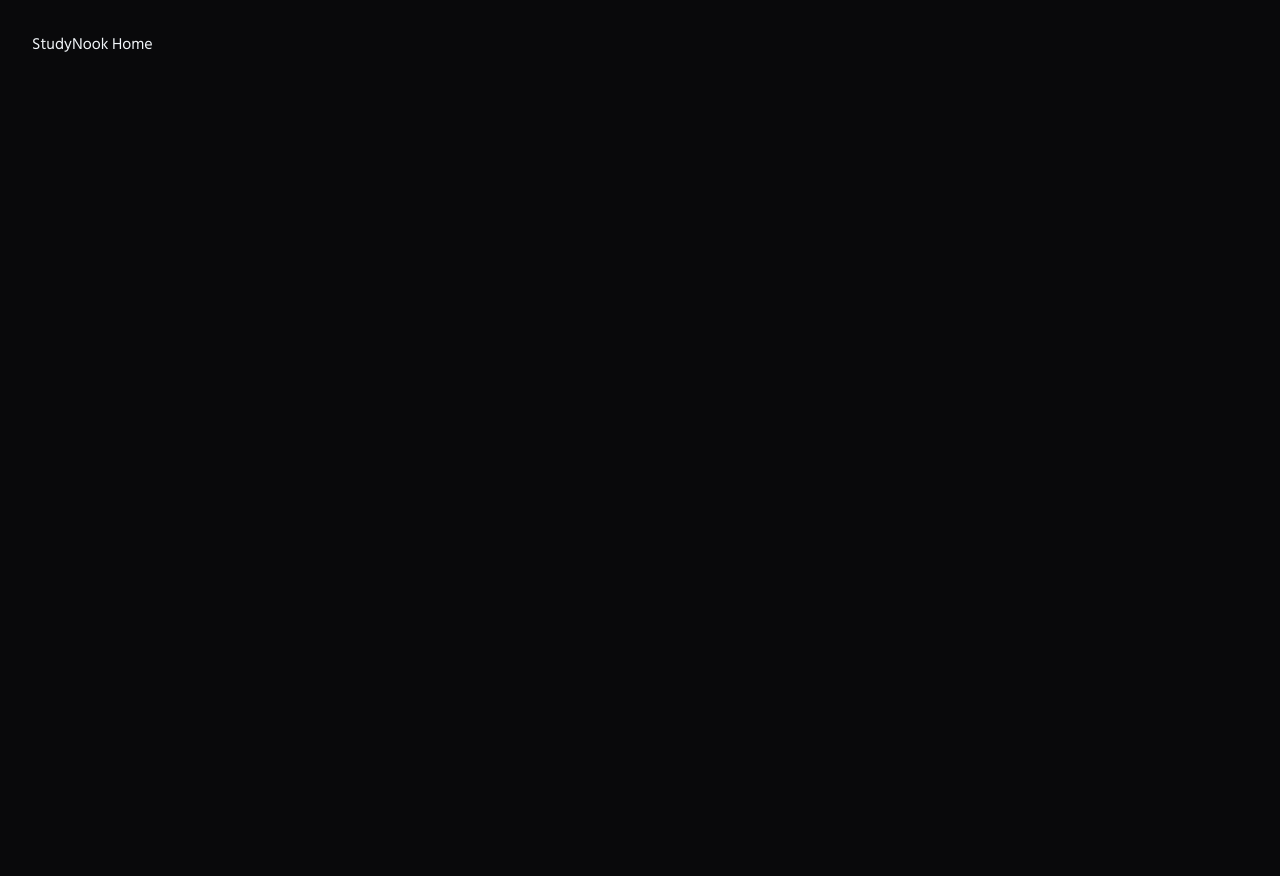
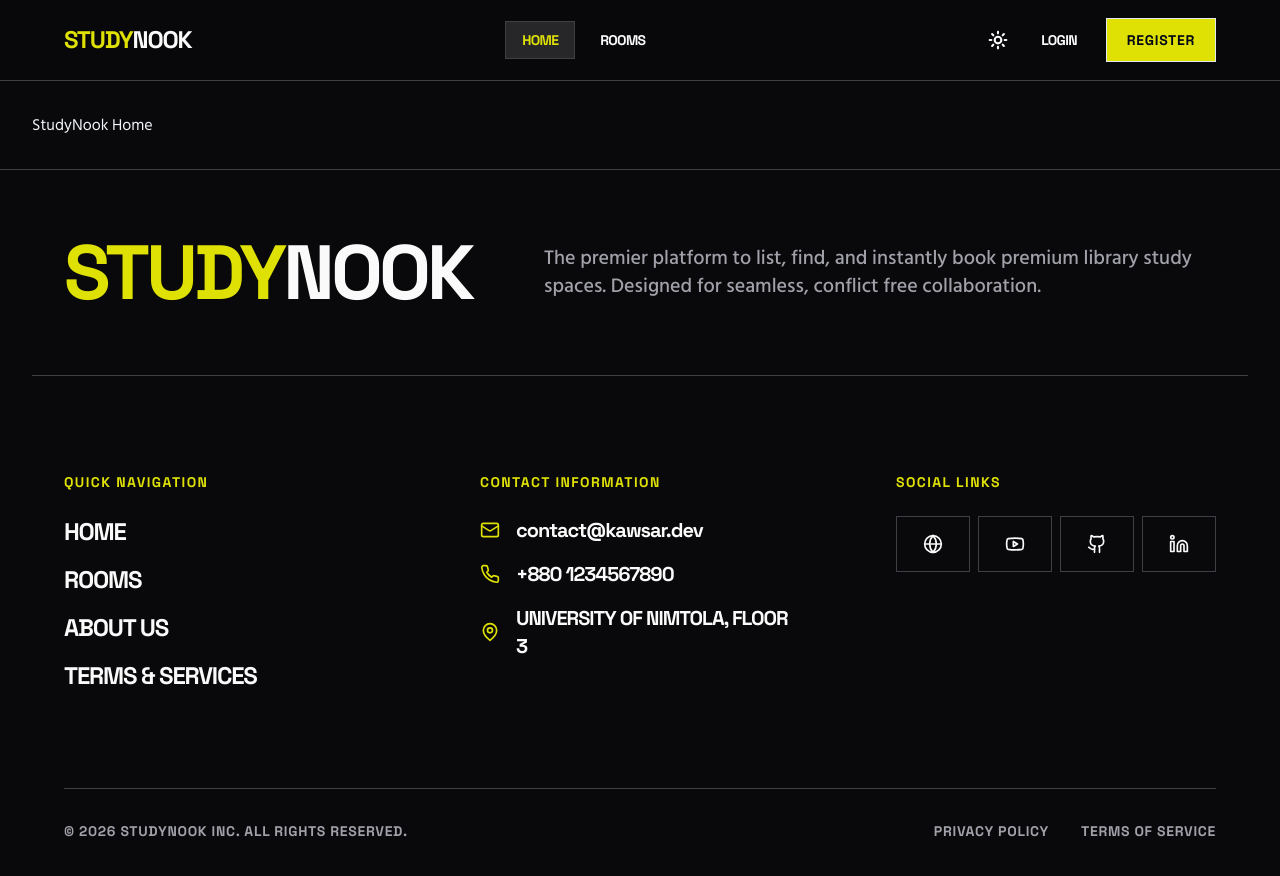
Before and after one commit to mrblack009/studynook-frontend, a React (Vite) app: page / in a window 1280 px wide. Shown: the top 876 px of the page. Before the commit the page ends 800 px from the top, so only its background shows below. Built offline with nearby package versions, Linux system fonts and the light colour scheme; no server answers.

Commit message:
mount navbar and footer inside application root layout

```diff
--- a/src/App.jsx
+++ b/src/App.jsx
@@ -1,5 +1,7 @@
 import { Toaster } from 'react-hot-toast';
 import { Route, BrowserRouter as Router, Routes } from 'react-router-dom';
+import Footer from './components/Footer';
+import Navbar from './components/Navbar';
 import { AuthProvider } from './context/AuthContext';
 import { ThemeProvider } from './context/ThemeContext';
 
@@ -9,11 +11,13 @@ function App() {
       <AuthProvider>
         <Router>
           <div className="flex flex-col min-h-screen bg-slate-50 dark:bg-zinc-950 text-slate-800 dark:text-slate-100 transition-colors duration-300">
+            <Navbar />
             <main className="flex-grow">
               <Routes>
                 <Route path="/" element={<div className="p-8">StudyNook Home</div>} />
               </Routes>
             </main>
+            <Footer />
             <Toaster position="top-center" />
           </div>
         </Router>
```
